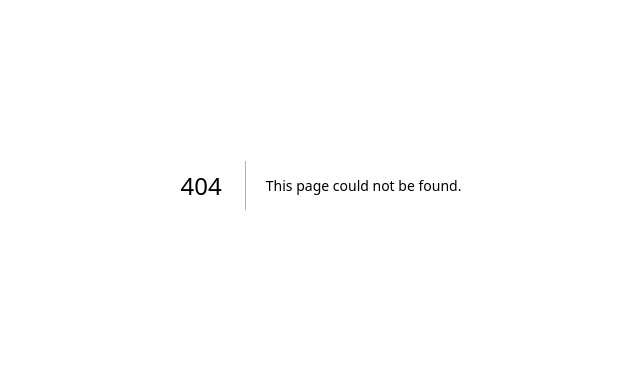
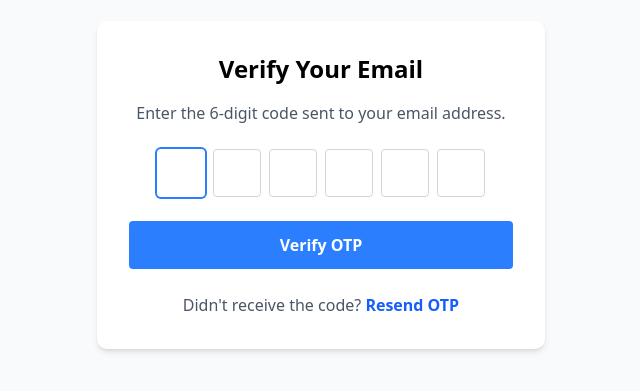
Before and after one commit to rimpuhwe/medsystem-frontend, a Next.js app: page /otp/validate-your-email in a window 1280 px wide. Before the commit this address had no page. Shown: the part 215-606 px from the top of the page, without its empty margins (319-959 px from the left). Built offline with nearby package versions, Linux system fonts and the light colour scheme.

Commit message:
Feat: added the otp page to validate the email

```diff
--- /dev/null
+++ b/app/otp/validate-your-email/page.tsx
@@ -0,0 +1,80 @@
+
+'use client';
+import React, { useState } from "react";
+
+export default function OtpValidationPage() {
+  const [otp, setOtp] = useState(["", "", "", "", "", ""]);
+  const [error, setError] = useState("");
+
+  const handleChange = (index: number, value: string) => {
+    if (!/^\d?$/.test(value)) return;
+    const newOtp = [...otp];
+    newOtp[index] = value;
+    setOtp(newOtp);
+    // Auto-focus next box
+    if (value && index < 5) {
+      const nextInput = document.getElementById(`otp-${index + 1}`);
+      if (nextInput) (nextInput as HTMLInputElement).focus();
+    }
+  };
+
+  const handleSubmit = (e: React.FormEvent) => {
+    e.preventDefault();
+    if (otp.some((digit) => digit === "")) {
+      setError("Please enter all 6 digits.");
+      return;
+    }
+    setError("");
+    // TODO: Validate OTP with backend
+    alert("OTP submitted: " + otp.join(""));
+  };
+
+  return (
+    <div className="min-h-screen flex items-center justify-center bg-gray-50">
+      <div className="bg-white p-8 rounded-lg shadow-md w-full max-w-md">
+        <h2 className="text-2xl font-bold mb-4 text-center">
+          Verify Your Email
+        </h2>
+        <p className="mb-6 text-gray-600 text-center">
+          Enter the 6-digit code sent to your email address.
+        </p>
+        <form onSubmit={handleSubmit}>
+          <div className="flex justify-center gap-2 mb-4">
+            {otp.map((digit, idx) => (
+              <input
+                key={idx}
+                id={`otp-${idx}`}
+                type="text"
+                inputMode="numeric"
+                maxLength={1}
+                value={digit}
+                onChange={(e) => handleChange(idx, e.target.value)}
+                className="w-12 h-12 text-2xl text-center border border-gray-300 rounded focus:ring-2 focus:ring-blue-500 focus:border-transparent outline-none transition-all"
+                autoFocus={idx === 0}
+              />
+            ))}
+          </div>
+          {error && (
+            <div className="text-red-500 mb-2 text-center">{error}</div>
+          )}
+          <button
+            type="submit"
+            className="w-full py-3 mt-2 rounded font-semibold text-white bg-blue-500 hover:bg-blue-600 transition-all"
+          >
+            Verify OTP
+          </button>
+        </form>
+        <div className="mt-6 text-center">
+          <span className="text-gray-600">Didn't receive the code?</span>{" "}
+          <button
+            type="button"
+            className="text-blue-600 hover:text-blue-700 font-semibold"
+            onClick={() => alert("Resend OTP functionality coming soon!")}
+          >
+            Resend OTP
+          </button>
+        </div>
+      </div>
+    </div>
+  );
+}
```
